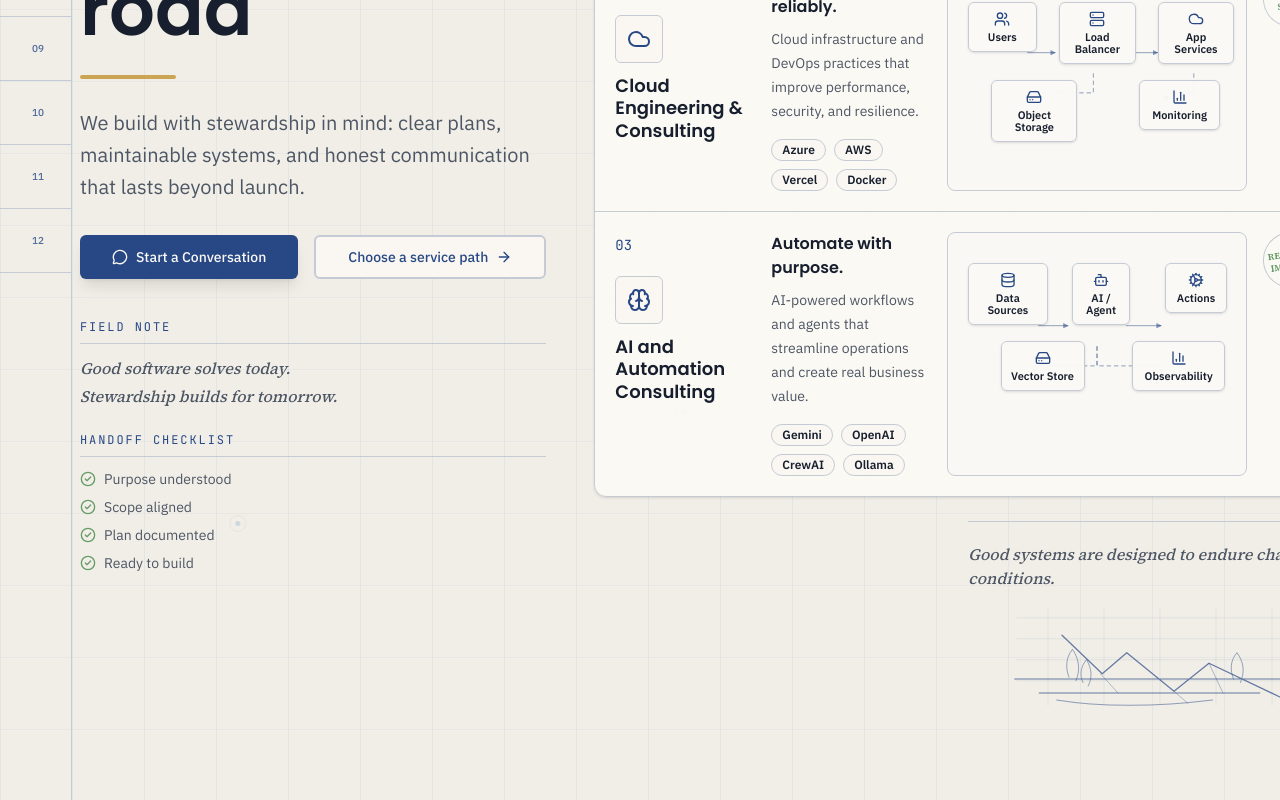
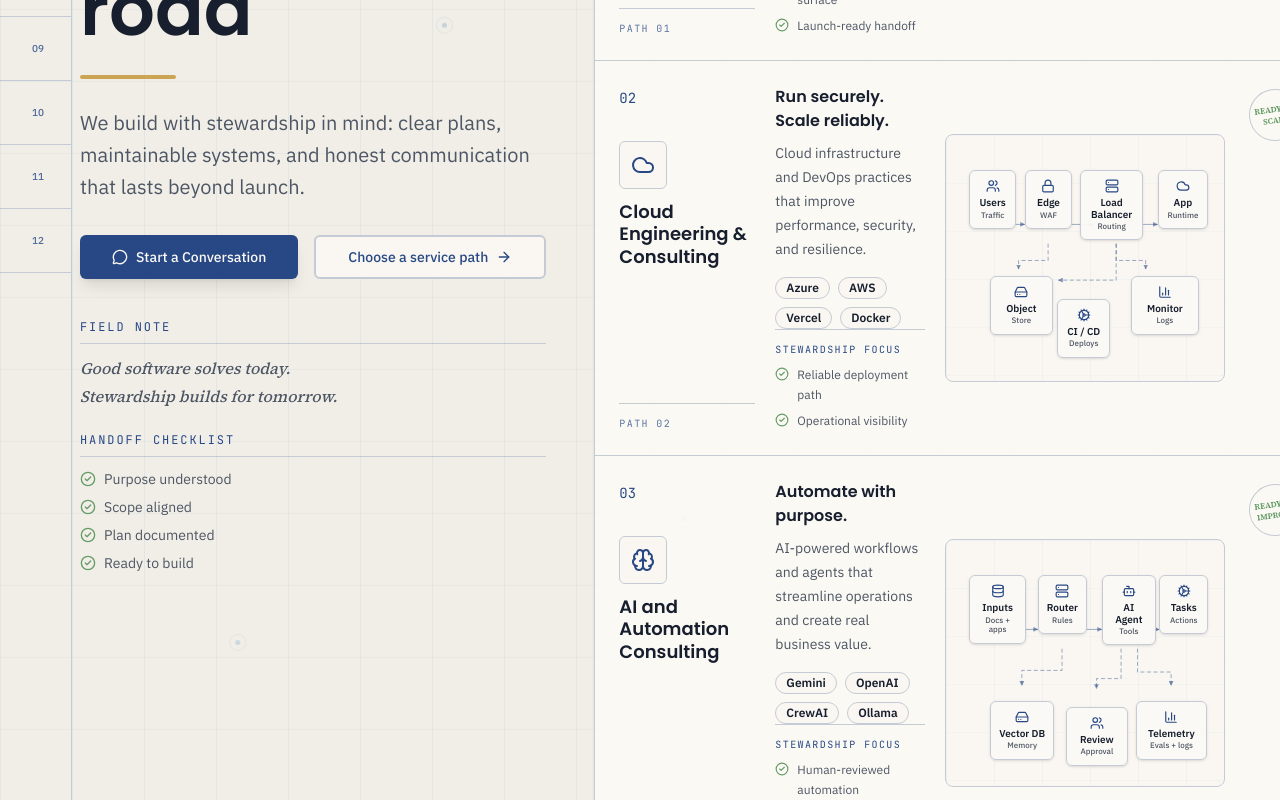
Before and after one commit to NoahJenkins/ark-builder-labs-site, a Next.js app: page / in a window 1280 px wide. Shown: the part 560-1360 px from the top of the page. Built offline with nearby package versions, Linux system fonts and the light colour scheme.

Commit message:
Refine service ledger sketches and layout

```diff
--- a/src/components/sections/hero.tsx
+++ b/src/components/sections/hero.tsx
@@ -33,16 +33,19 @@ const serviceNotes = {
   "web-mobile": {
     line: "Build fast, ship with confidence.",
     description: "Custom web and mobile apps that are maintainable, scalable, and built for your users.",
+    focus: ["Responsive product surface", "Launch-ready handoff"],
     stamp: "ready to build",
   },
   "cloud-engineering": {
     line: "Run securely. Scale reliably.",
     description: "Cloud infrastructure and DevOps practices that improve performance, security, and resilience.",
+    focus: ["Reliable deployment path", "Operational visibility"],
     stamp: "ready to scale",
   },
   "ai-consulting": {
     line: "Automate with purpose.",
     description: "AI-powered workflows and agents that streamline operations and create real business value.",
+    focus: ["Human-reviewed automation", "Measurable workflow lift"],
     stamp: "ready to improve",
   },
 } as const
@@ -50,47 +53,58 @@ const serviceNotes = {
 const topologyScenes = {
   "web-mobile": {
     paths: [
-      "M73 44 H112",
-      "M172 44 H216",
-      "M145 67 V95",
-      "M74 118 H105",
-      "M191 118 H224 V72",
+      "M63 36 H88",
+      "M63 101 H88",
+      "M148 36 H196",
+      "M148 66 V88 H107",
+      "M148 66 H196 V98",
+      "M121 123 H190",
     ],
     nodes: [
-      { label: "Web / Mobile", icon: "phone", x: 8, y: 18, width: 76 },
-      { label: "API", icon: "server", x: 116, y: 18, width: 60 },
-      { label: "Database", icon: "database", x: 220, y: 18, width: 74 },
-      { label: "Auth Service", icon: "lock", x: 108, y: 96, width: 92 },
+      { label: "Web App", detail: "Next.js", icon: "phone", x: 6, y: 14, width: 58 },
+      { label: "Mobile", detail: "Expo", icon: "phone", x: 6, y: 80, width: 58 },
+      { label: "API", detail: "Node routes", icon: "server", x: 88, y: 42, width: 62 },
+      { label: "Auth", detail: "Sessions", icon: "lock", x: 84, y: 105, width: 72 },
+      { label: "Data", detail: "Records", icon: "database", x: 198, y: 14, width: 72 },
+      { label: "Files", detail: "CMS", icon: "storage", x: 196, y: 92, width: 80 },
     ],
   },
   "cloud-engineering": {
     paths: [
-      "M74 44 H104",
-      "M188 44 H216",
-      "M146 67 V88 H78 V96",
-      "M256 67 V88 H226 V96",
+      "M55 34 H76",
+      "M133 34 H160",
+      "M218 34 H238",
+      "M105 58 V78 H69 V88",
+      "M188 58 V78 H224 V88",
+      "M188 58 V102 H118",
     ],
     nodes: [
-      { label: "Users", icon: "users", x: 8, y: 18, width: 76 },
-      { label: "Load Balancer", icon: "server", x: 108, y: 18, width: 84 },
-      { label: "App Services", icon: "cloud", x: 216, y: 18, width: 84 },
-      { label: "Object Storage", icon: "storage", x: 34, y: 96, width: 94 },
-      { label: "Monitoring", icon: "chart", x: 196, y: 96, width: 88 },
+      { label: "Users", detail: "Traffic", icon: "users", x: 8, y: 14, width: 58 },
+      { label: "Edge", detail: "WAF", icon: "lock", x: 76, y: 14, width: 58 },
+      { label: "Load Balancer", detail: "Routing", icon: "server", x: 144, y: 14, width: 76 },
+      { label: "App", detail: "Runtime", icon: "cloud", x: 238, y: 14, width: 62 },
+      { label: "Object", detail: "Store", icon: "storage", x: 34, y: 88, width: 76 },
+      { label: "CI / CD", detail: "Deploys", icon: "cog", x: 116, y: 104, width: 64 },
+      { label: "Monitor", detail: "Logs", icon: "chart", x: 206, y: 88, width: 82 },
     ],
   },
   "ai-consulting": {
     paths: [
-      "M86 44 H118",
-      "M182 44 H220",
-      "M150 67 V88 H82 V96",
-      "M150 67 V88 H220 V96",
+      "M78 34 H92",
+      "M152 34 H170",
+      "M236 34 H240",
+      "M122 58 V84 H73 V102",
+      "M194 58 V94 H164 V106",
+      "M214 58 V86 H255 V102",
     ],
     nodes: [
-      { label: "Data Sources", icon: "database", x: 8, y: 18, width: 88 },
-      { label: "AI / Agent", icon: "bot", x: 122, y: 18, width: 64 },
-      { label: "Actions", icon: "cog", x: 224, y: 18, width: 68 },
-      { label: "Vector Store", icon: "storage", x: 44, y: 96, width: 92 },
-      { label: "Observability", icon: "chart", x: 188, y: 96, width: 102 },
+      { label: "Inputs", detail: "Docs + apps", icon: "database", x: 8, y: 14, width: 70 },
+      { label: "Router", detail: "Rules", icon: "server", x: 92, y: 14, width: 60 },
+      { label: "AI Agent", detail: "Tools", icon: "bot", x: 170, y: 14, width: 66 },
+      { label: "Tasks", detail: "Actions", icon: "cog", x: 240, y: 14, width: 60 },
+      { label: "Vector DB", detail: "Memory", icon: "storage", x: 34, y: 102, width: 78 },
+      { label: "Review", detail: "Approval", icon: "users", x: 126, y: 106, width: 76 },
+      { label: "Telemetry", detail: "Evals + logs", icon: "chart", x: 212, y: 102, width: 86 },
     ],
   },
 } as const
@@ -201,9 +215,9 @@ export function HeroSection() {
             </div>
           </div>
 
-          <div className="space-y-6">
+          <div>
             <div id="service-ledger" className="rounded-xl border border-border bg-card/90 shadow-sm">
-              <div className="grid grid-cols-[140px_minmax(160px,1fr)_300px_68px] border-b border-border px-5 py-3 font-mono text-[11px] uppercase tracking-[0.18em] text-primary max-lg:hidden">
+              <div className="grid grid-cols-[136px_minmax(150px,1fr)_280px_60px] border-b border-border px-6 py-3 font-mono text-[11px] uppercase tracking-[0.18em] text-primary max-lg:hidden">
                 <span>Path</span>
                 <span>What it solves</span>
                 <span>Topology sketch</span>
@@ -217,13 +231,15 @@ export function HeroSection() {
                 return (
                   <article
                     key={service.id}
-                    className="grid gap-4 border-b border-border p-5 last:border-b-0 lg:grid-cols-[140px_minmax(160px,1fr)_300px_68px]"
+                    className="grid gap-5 border-b border-border p-6 last:border-b-0 lg:min-h-[340px] lg:grid-cols-[136px_minmax(150px,1fr)_280px_60px] lg:items-stretch"
                   >
-                    <div className="flex gap-4 lg:block">
+                    <div className="flex gap-4 lg:flex lg:h-full lg:flex-col">
+                      <div>
                         <span className="font-mono text-sm text-primary">
                           {String(index + 1).padStart(2, "0")}
                         </span>
-                      <div className="mt-0 flex items-start gap-3 lg:mt-5 lg:block">
+                      </div>
+                      <div className="mt-0 flex items-start gap-3 lg:mt-4 lg:block">
                         <div className="flex h-12 w-12 shrink-0 items-center justify-center rounded-md border border-[var(--ledger-line)] bg-background text-primary lg:mb-3">
                           <Icon className="h-6 w-6" />
                         </div>
@@ -231,8 +247,12 @@ export function HeroSection() {
                           {service.title}
                         </h2>
                       </div>
+                      <div className="mt-auto hidden border-t border-[var(--ledger-line)]/60 pt-3 font-mono text-[10px] uppercase tracking-[0.14em] text-primary/75 lg:block">
+                        Path {String(index + 1).padStart(2, "0")}
+                      </div>
                     </div>
 
+                    <div className="flex h-full flex-col">
                       <div>
                         <h3 className="text-base font-semibold text-foreground">{note.line}</h3>
                         <p className="mt-2 text-sm leading-6 text-muted-foreground">
@@ -247,24 +267,36 @@ export function HeroSection() {
                         </div>
                       </div>
 
+                      <div className="mt-6 border-t border-[var(--ledger-line)]/70 pt-3 lg:mt-auto">
+                        <p className="mb-2 font-mono text-[10px] uppercase tracking-[0.14em] text-primary">
+                          Stewardship focus
+                        </p>
+                        <ul className="space-y-1.5 text-xs leading-5 text-muted-foreground">
+                          {note.focus.map((item) => (
+                            <li key={item} className="flex gap-2">
+                              <CheckCircle2 className="mt-0.5 h-3.5 w-3.5 shrink-0 text-success" />
+                              <span>{item}</span>
+                            </li>
+                          ))}
+                        </ul>
+                      </div>
+                    </div>
+
+                    <div className="flex h-full items-center">
                       <TopologySketch serviceId={service.id as keyof typeof topologyScenes} />
+                    </div>
 
+                    <div className="flex lg:justify-center">
                       <Link
                         href={`/services/${encodePathSegment(service.id)}`}
-                      className="flex h-14 w-14 rotate-[-8deg] items-center justify-center rounded-full border border-success/70 text-center font-[family-name:var(--font-ledger)] text-[9px] font-semibold uppercase leading-3 text-success transition-transform hover:rotate-0"
+                        className="flex h-[3.25rem] w-[3.25rem] rotate-[-8deg] items-center justify-center rounded-full border border-success/70 text-center font-[family-name:var(--font-ledger)] text-[8px] font-semibold uppercase leading-[0.7rem] text-success transition-transform hover:rotate-0 lg:mt-1"
                       >
                         {note.stamp}
                       </Link>
+                    </div>
                   </article>
                 )
               })}
-            </div>
-
-            <div className="ml-auto hidden max-w-sm border-t border-[var(--ledger-line)]/70 pt-5 text-primary xl:block">
-              <p className="mb-3 font-[family-name:var(--font-ledger)] text-base italic leading-6 text-muted-foreground">
-                Good systems are designed to endure changing conditions.
-              </p>
-              <SeasonalFieldSketch />
             </div>
           </div>
         </div>
@@ -333,9 +365,10 @@ function TopologySketch({ serviceId }: { serviceId: keyof typeof topologyScenes
   const scene = topologyScenes[serviceId]
 
   return (
-    <div className="relative min-h-[10rem] overflow-hidden rounded-lg border border-[var(--ledger-line)] bg-background/70 p-3">
+    <div className="relative min-h-[14.5rem] w-full overflow-hidden rounded-lg border border-[var(--ledger-line)] bg-background/80 p-4 shadow-[inset_0_1px_0_oklch(98%_0.006_85_/_0.45)]">
+      <div className="absolute inset-0 topology-grid opacity-70" />
       <svg
-        className="absolute inset-3 h-[calc(100%-1.5rem)] w-[calc(100%-1.5rem)] text-primary/55"
+        className="absolute inset-4 h-[calc(100%-2rem)] w-[calc(100%-2rem)] text-primary/55"
         viewBox="0 0 300 150"
         fill="none"
         aria-hidden="true"
@@ -365,7 +398,7 @@ function TopologySketch({ serviceId }: { serviceId: keyof typeof topologyScenes
         ))}
       </svg>
 
-      <div className="relative h-[150px] w-full">
+      <div className="relative h-[214px] w-full">
         {scene.nodes.map((node) => {
           const Icon = topologyIconMap[node.icon]
 
@@ -379,62 +412,25 @@ function TopologySketch({ serviceId }: { serviceId: keyof typeof topologyScenes
                 width: `${(node.width / 300) * 100}%`,
               }}
             >
-              <Icon className="mx-auto h-4 w-4 text-primary" />
-              <span className="mt-1 block text-[11px] font-semibold leading-3 text-foreground">
+              <Icon className="mx-auto h-3.5 w-3.5 text-primary" />
+              <span className="mt-1 block text-[10px] font-semibold leading-[0.7rem] text-foreground">
                 {node.label}
+              </span>
+              <span className="mt-0.5 block text-[8px] font-medium leading-[0.6rem] text-muted-foreground">
+                {node.detail}
               </span>
             </div>
           )
         })}
       </div>
+      <style jsx>{`
+        .topology-grid {
+          background-image:
+            linear-gradient(to right, oklch(62% 0.105 246 / 0.08) 1px, transparent 1px),
+            linear-gradient(to bottom, oklch(62% 0.105 246 / 0.06) 1px, transparent 1px);
+          background-size: 48px 48px;
+        }
+      `}</style>
     </div>
   )
 }
-
-function SeasonalFieldSketch() {
-  return (
-    <svg
-      className="h-28 w-full text-primary/70"
-      viewBox="0 0 360 128"
-      fill="none"
-      role="img"
-      aria-label="Field sketch of a long-range software plan"
-    >
-      <path
-        d="M14 88H338M42 104H294M68 38L114 82L142 58L196 102L236 70L320 110"
-        stroke="currentColor"
-        strokeLinecap="round"
-        strokeLinejoin="round"
-        strokeWidth="1.4"
-      />
-      <path
-        d="M112 82L132 104M196 102L212 116M236 70L252 104"
-        stroke="currentColor"
-        strokeLinecap="round"
-        strokeWidth="1"
-        opacity="0.55"
-      />
-      <path
-        d="M76 86C72 76 72 64 80 54C88 66 89 78 84 90M92 92C88 84 89 74 96 66C102 76 103 86 98 96M264 88C260 78 260 67 268 58C276 69 277 80 272 92"
-        stroke="currentColor"
-        strokeLinecap="round"
-        strokeLinejoin="round"
-        strokeWidth="1"
-        opacity="0.75"
-      />
-      <path
-        d="M16 18H338M16 42H338M16 66H338M16 90H338M52 8V118M116 8V118M180 8V118M244 8V118M308 8V118"
-        stroke="currentColor"
-        strokeWidth="0.7"
-        opacity="0.2"
-      />
-      <path
-        d="M62 112C110 120 176 120 240 112"
-        stroke="currentColor"
-        strokeLinecap="round"
-        strokeWidth="1.2"
-        opacity="0.7"
-      />
-    </svg>
-  )
-}
```
Lines whose indentation alone changed are shown as unchanged.
